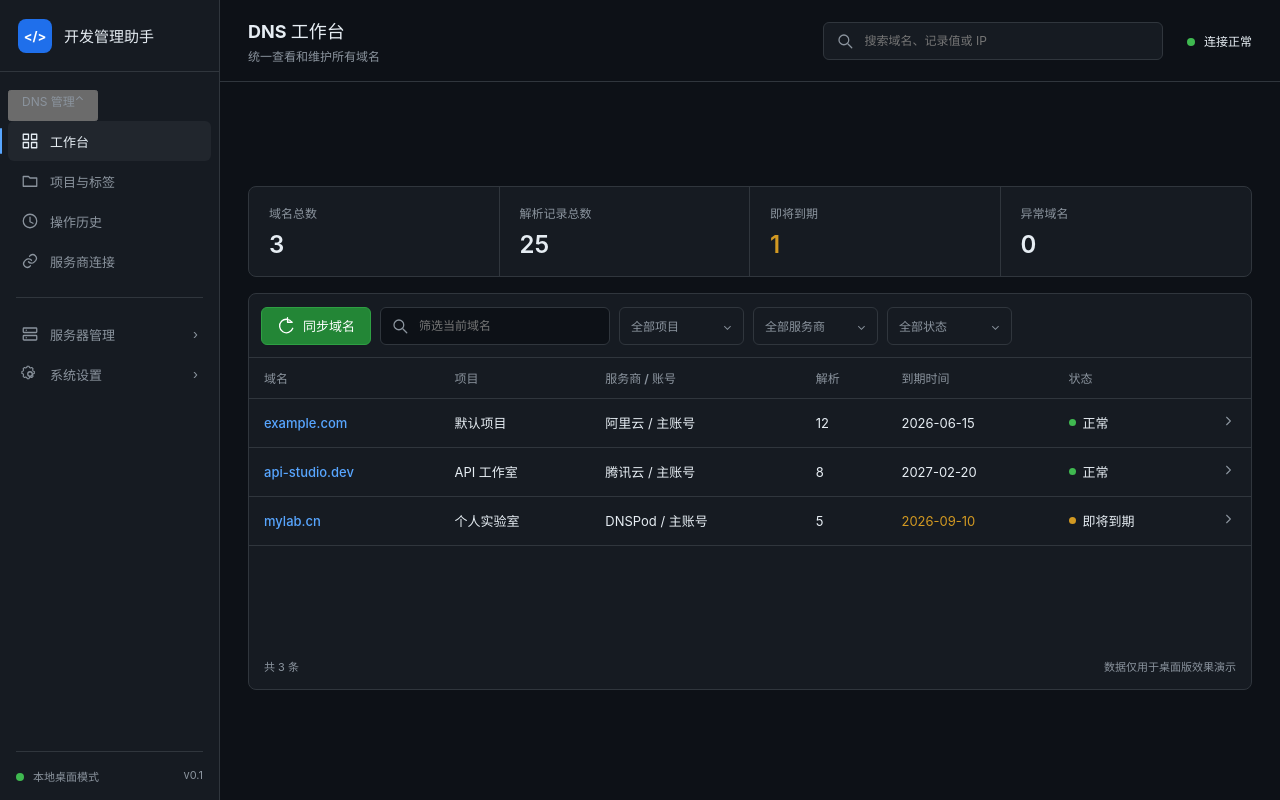
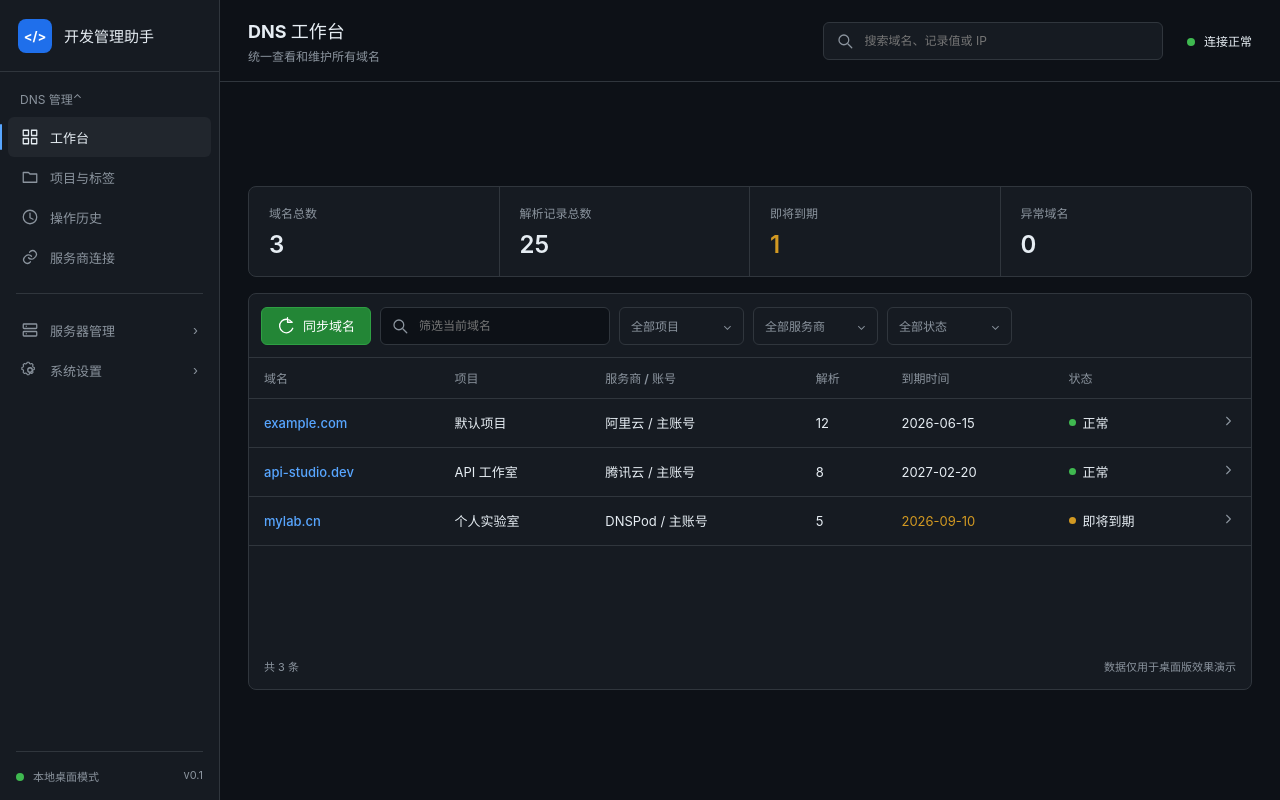
Before and after one commit to yingshu0218/macdev, a React (Vite) app: page / in a window 1280 px wide. Built offline with nearby package versions, Linux system fonts and the light colour scheme.

Commit message:
style: add interactive DNS section state

```diff
--- a/src/navigation.css
+++ b/src/navigation.css
@@ -8,3 +8,5 @@
 .module-labels { height: 40px; color: var(--muted); font-size: 12px; cursor: default; }
 .module-row .icon { width: 14px; color: var(--muted); }
 .row-status { color: var(--green); }
+.section-toggle { border: 0; background: transparent; cursor: pointer; }
+.section-toggle:hover { color: var(--text); }
```
